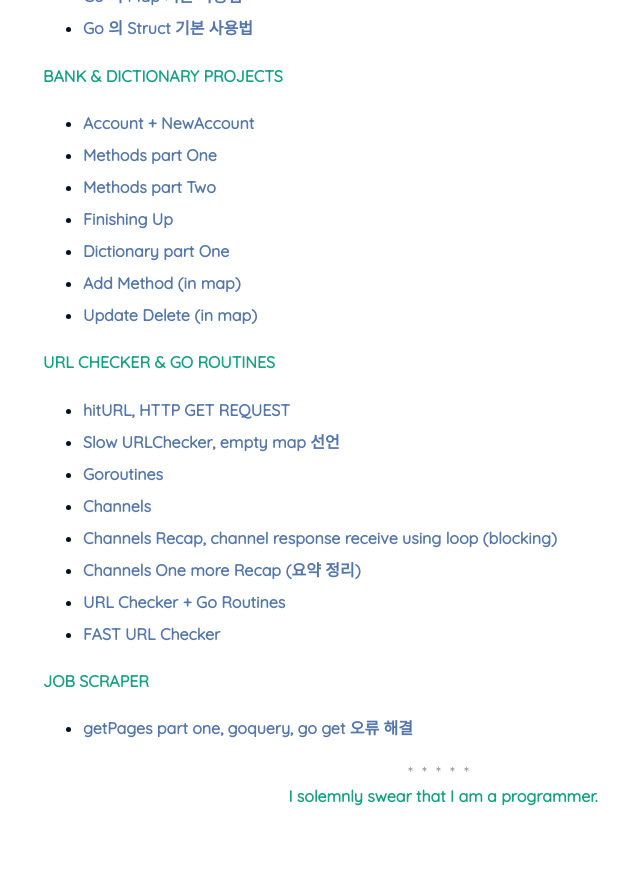
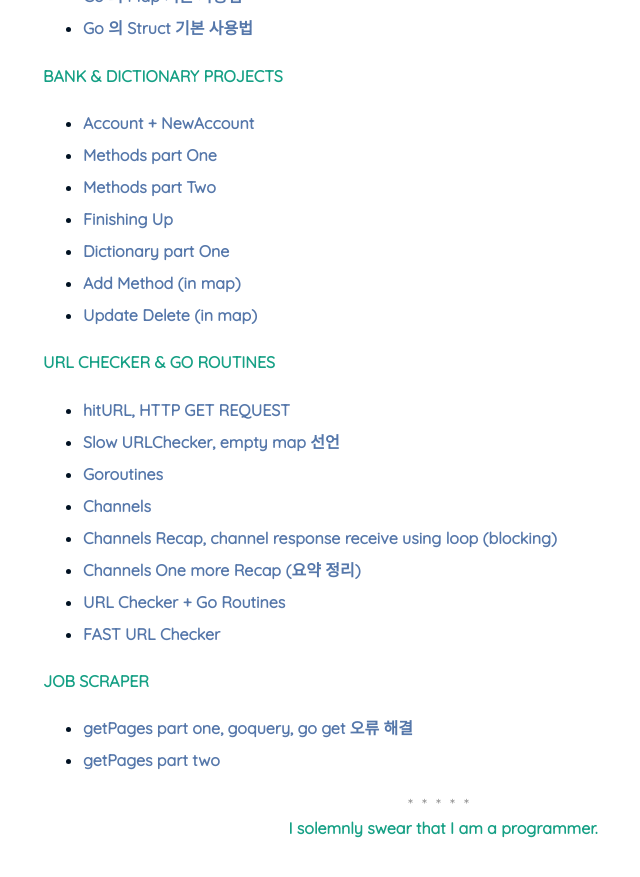
Before and after one commit to nimkoes/portfolio, a Jekyll site: the page built from _posts/2021-05-15-Go-Language-Study.md, in a window 1280 px wide and 900 px high, scrolled down 1588 px. Shown: the top 877 px of the window, without its empty margins (197-837 px from the left). Built offline with Jekyll 4.4.1, drawn with Linux system fonts in a browser that asks for light colours.

Commit message:
'Go 'JOB SCRAPPER' : getPages part two' 학습 내용 추가

```diff
--- a/_posts/2021-05-15-Go-Language-Study.md
+++ b/_posts/2021-05-15-Go-Language-Study.md
@@ -66,6 +66,7 @@ author: "nimkoes"
 
 #### **JOB SCRAPER**
 - [getPages part one, goquery, go get 오류 해결][link_blog_028]
+- [getPages part two][link_blog_029]
 
 
 
```
Also changed, not shown: other parts of _posts/2021-05-15-Go-Language-Study.md (+1 -0 lines).
